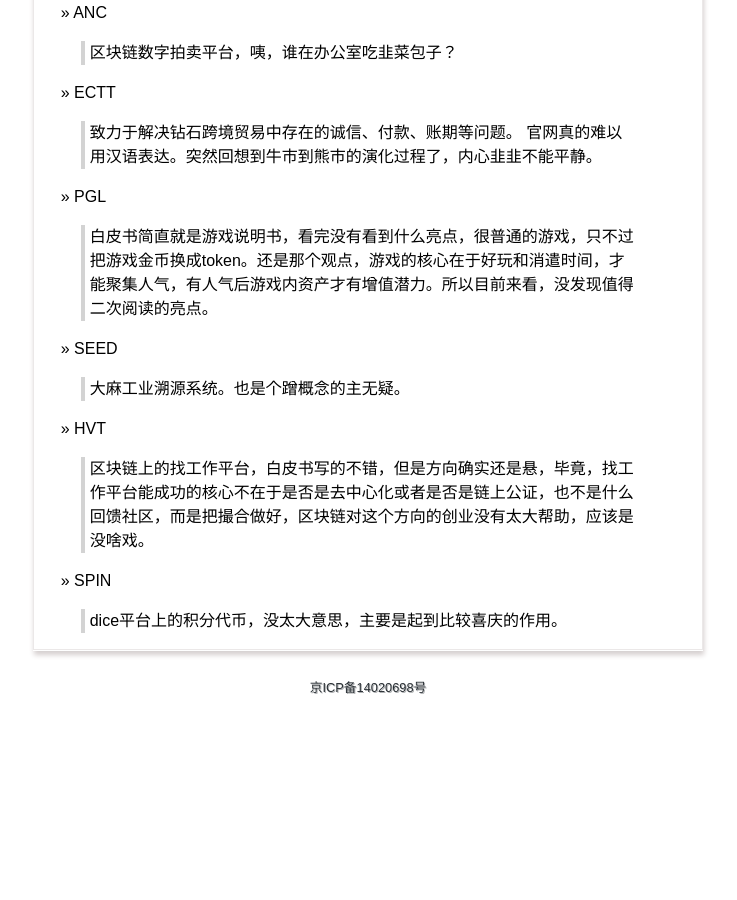
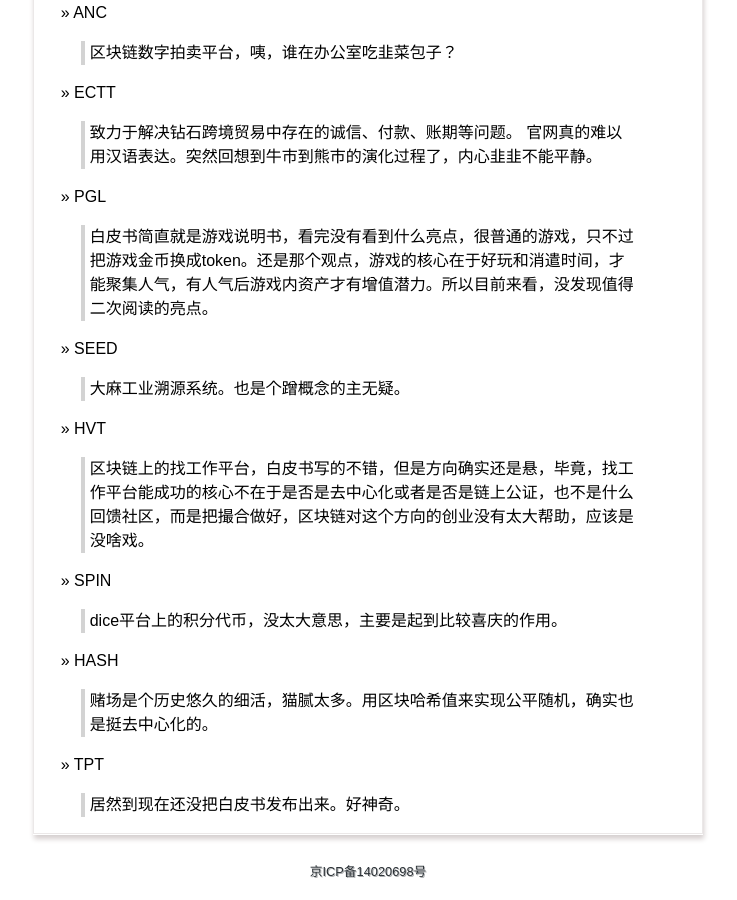
Before and after one commit to yanyiwu/blog, a Jekyll site: the page built from eostokens.md, in a window 1280 px wide and 900 px high, scrolled down 3215 px. Shown: the whole window, without its empty margins (272-1009 px from the left). Built offline with Jekyll 4.4.1, drawn with Linux system fonts in a browser that asks for light colours; Markdown is read by kramdown in place of the engine named in the settings; comment, search, counter and statistics services are not loaded; before the commit the page ends 3931 px from its top, so only the background shows below that.

Commit message:
[token] HASH,TPT

```diff
--- a/eostokens.md
+++ b/eostokens.md
@@ -138,3 +138,11 @@ title: EOS-Tokens白皮书分析专栏
 &raquo; SPIN
 
 > dice平台上的积分代币，没太大意思，主要是起到比较喜庆的作用。
+
+&raquo; HASH
+
+> 赌场是个历史悠久的细活，猫腻太多。用区块哈希值来实现公平随机，确实也是挺去中心化的。
+
+&raquo; TPT
+
+> 居然到现在还没把白皮书发布出来。好神奇。
```
